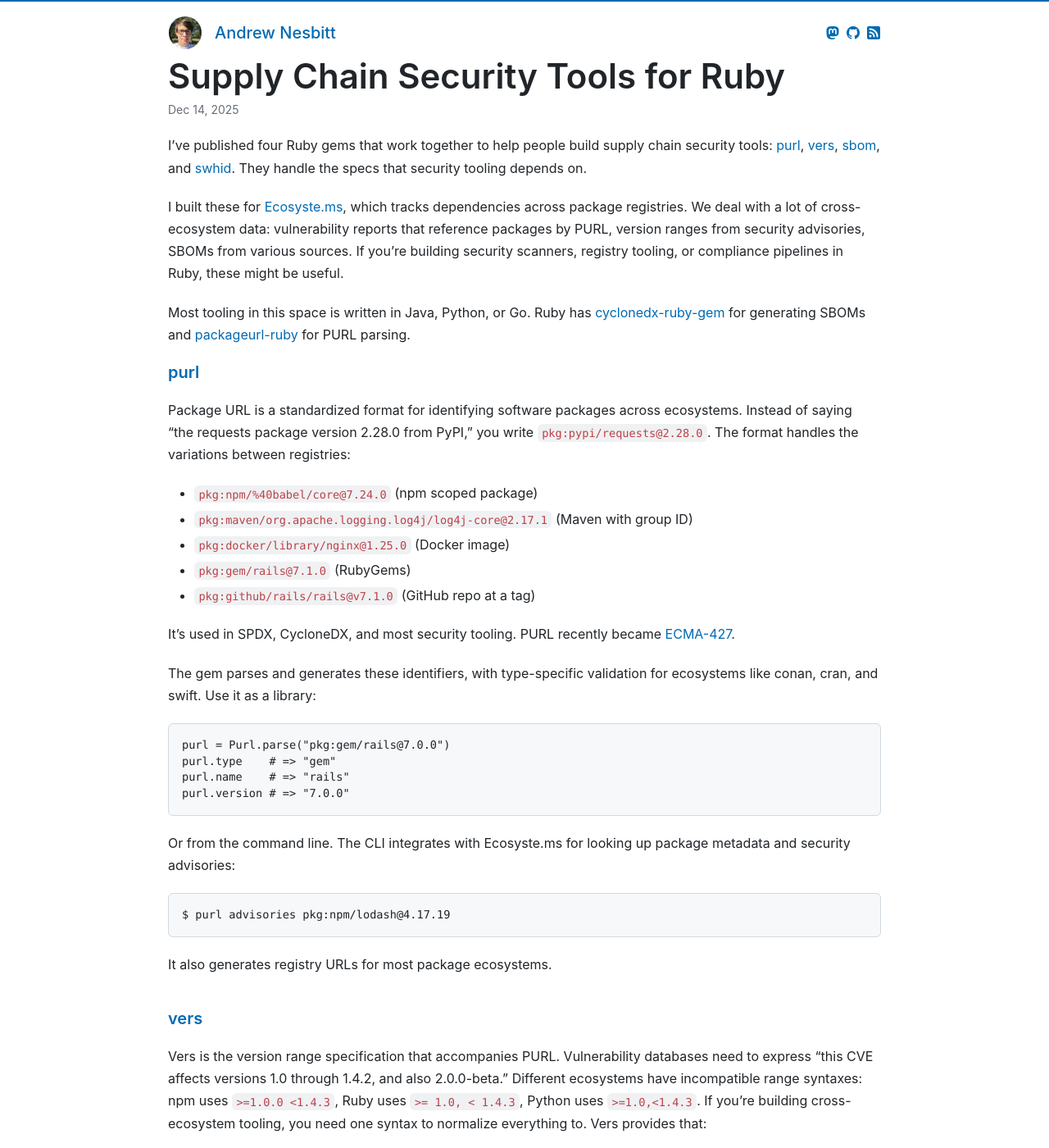
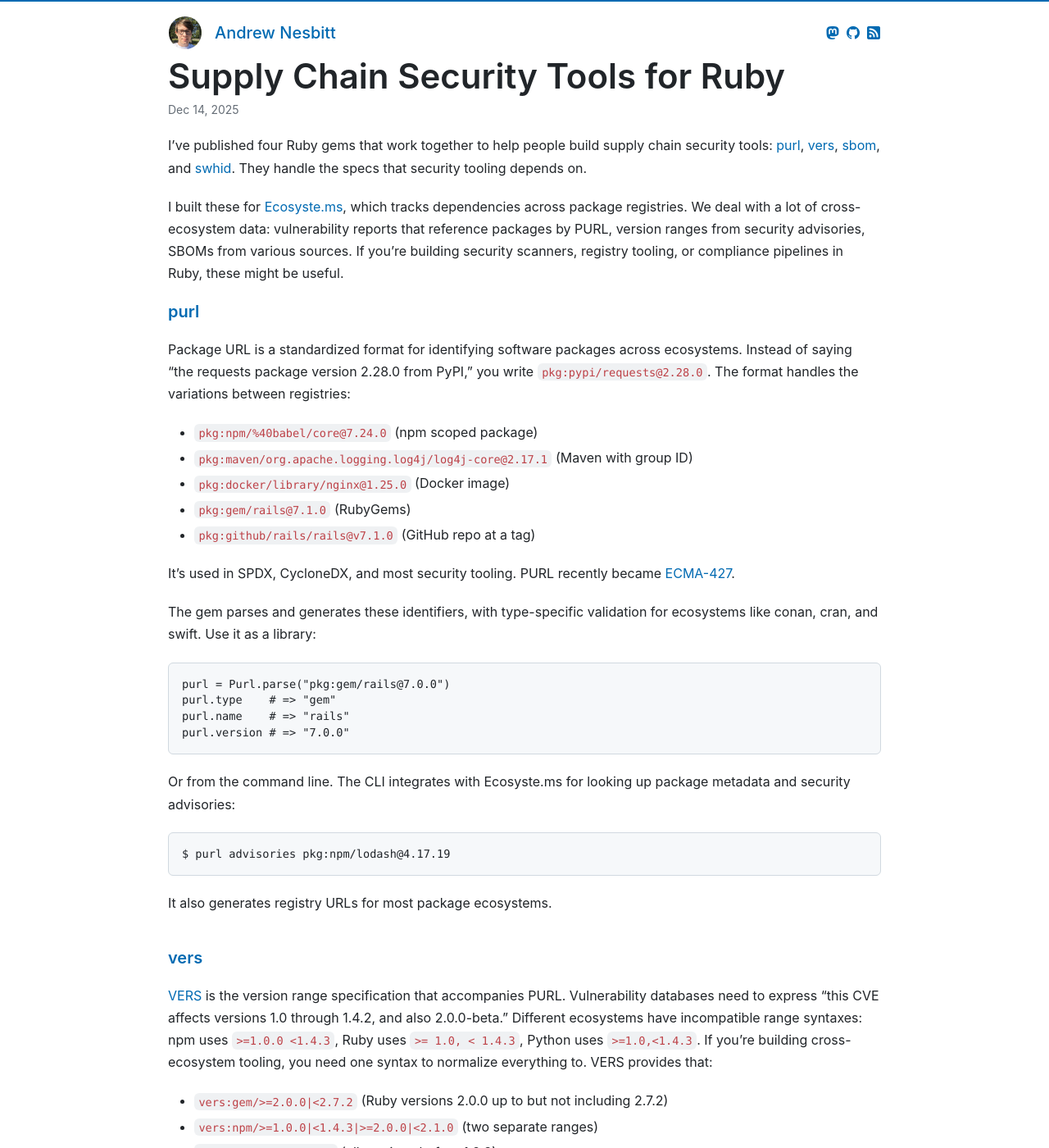
Before and after one commit to andrew/nesbitt.io, a Jekyll site: the page built from _posts/2025-12-14-supply-chain-security-tools-for-ruby.md, in a window 1280 px wide and 1400 px high. Shown: the whole window at 82% size. Built offline with Jekyll 4.4.1, drawn with Linux system fonts in a browser that asks for light colours.

Commit message:
Fix capitalization of VERS

```diff
--- a/_posts/2025-12-14-supply-chain-security-tools-for-ruby.md
+++ b/_posts/2025-12-14-supply-chain-security-tools-for-ruby.md
@@ -2,7 +2,7 @@
 layout: post
 title: "Supply Chain Security Tools for Ruby"
 date: 2025-12-14
-description: "Ruby implementations of PURL, vers, SBOM, and SWHID specs."
+description: "Ruby implementations of PURL, VERS, SBOM, and SWHID specs."
 tags:
   - ruby
   - security
@@ -13,8 +13,6 @@
 I've published four Ruby gems that work together to help people build supply chain security tools: [purl](https://github.com/andrew/purl), [vers](https://github.com/andrew/vers), [sbom](https://github.com/andrew/sbom), and [swhid](https://github.com/andrew/swhid). They handle the specs that security tooling depends on.
 
 I built these for [Ecosyste.ms](https://ecosyste.ms), which tracks dependencies across package registries. We deal with a lot of cross-ecosystem data: vulnerability reports that reference packages by PURL, version ranges from security advisories, SBOMs from various sources. If you're building security scanners, registry tooling, or compliance pipelines in Ruby, these might be useful.
-
-Most tooling in this space is written in Java, Python, or Go. Ruby has [cyclonedx-ruby-gem](https://github.com/CycloneDX/cyclonedx-ruby-gem) for generating SBOMs and [packageurl-ruby](https://github.com/package-url/packageurl-ruby) for PURL parsing.
 
 ### [purl](https://github.com/andrew/purl)
 
@@ -47,7 +45,7 @@
 
 ### [vers](https://github.com/andrew/vers)
 
-Vers is the version range specification that accompanies PURL. Vulnerability databases need to express "this CVE affects versions 1.0 through 1.4.2, and also 2.0.0-beta." Different ecosystems have incompatible range syntaxes: npm uses `>=1.0.0 <1.4.3`, Ruby uses `>= 1.0, < 1.4.3`, Python uses `>=1.0,<1.4.3`. If you're building cross-ecosystem tooling, you need one syntax to normalize everything to. Vers provides that:
+[VERS](https://github.com/package-url/vers-spec) is the version range specification that accompanies PURL. Vulnerability databases need to express "this CVE affects versions 1.0 through 1.4.2, and also 2.0.0-beta." Different ecosystems have incompatible range syntaxes: npm uses `>=1.0.0 <1.4.3`, Ruby uses `>= 1.0, < 1.4.3`, Python uses `>=1.0,<1.4.3`. If you're building cross-ecosystem tooling, you need one syntax to normalize everything to. VERS provides that:
 
 - `vers:gem/>=2.0.0|<2.7.2` (Ruby versions 2.0.0 up to but not including 2.7.2)
 - `vers:npm/>=1.0.0|<1.4.3|>=2.0.0|<2.1.0` (two separate ranges)
```
